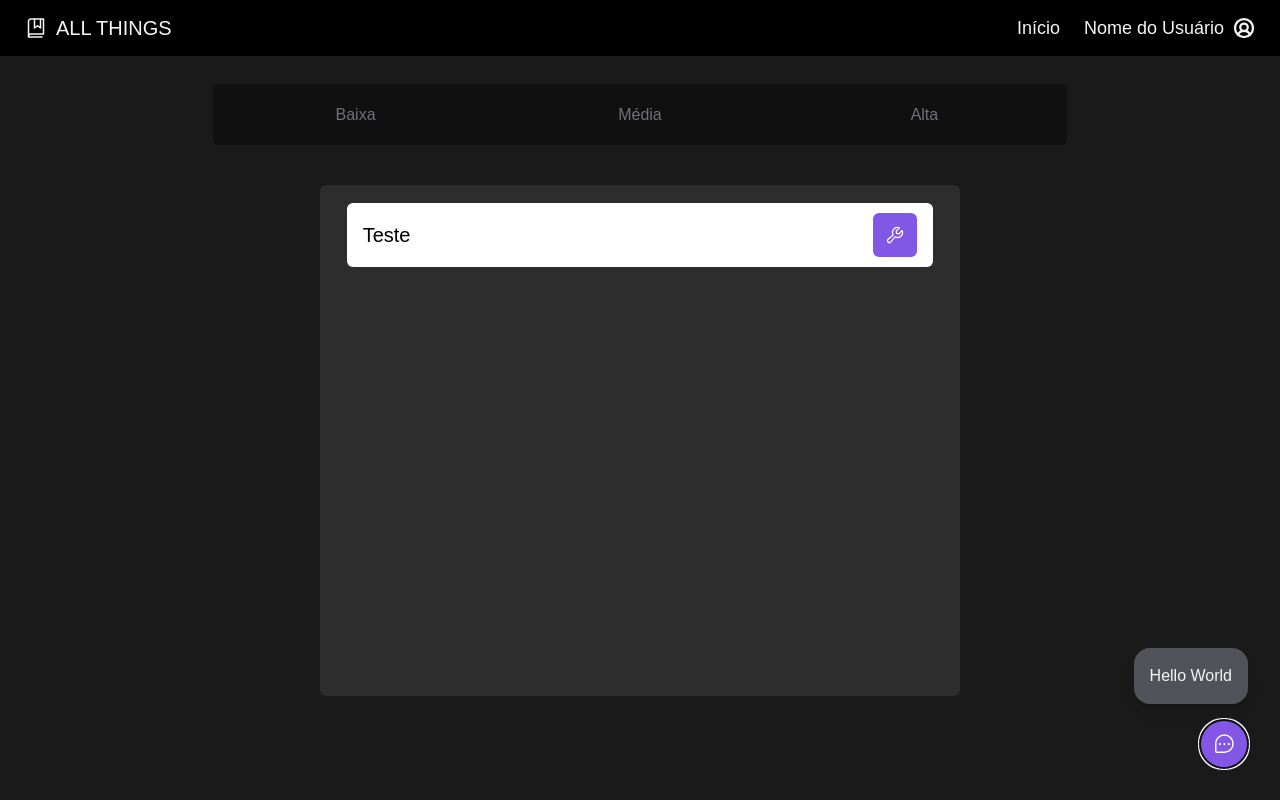
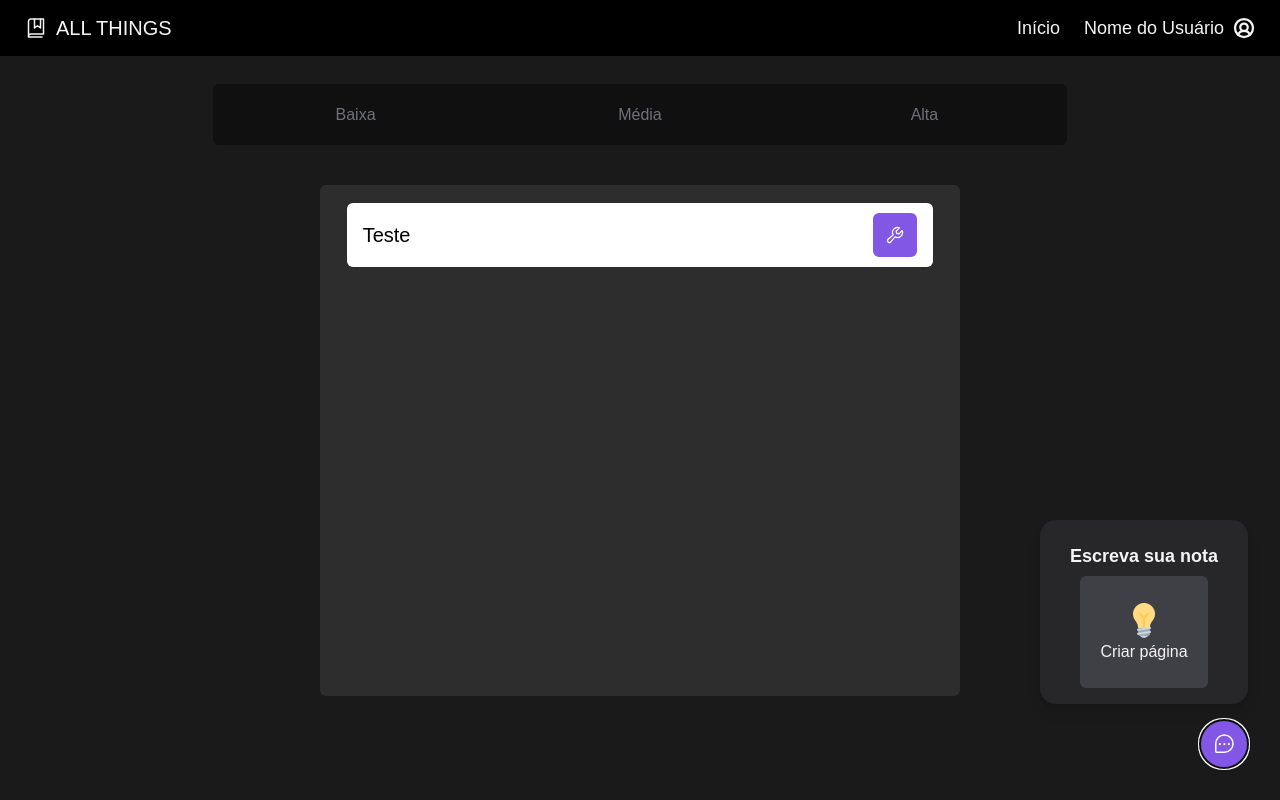
Before and after one commit to davi-souza2001/allThings, a React (Vite) app: page / in a window 1280 px wide. Both pictures are taken after a click on the button "Write". Built offline with nearby package versions, Linux system fonts and the light colour scheme.

Commit message:
created widget create new page

```diff
--- a/src/components/WidgetForm.tsx
+++ b/src/components/WidgetForm.tsx
@@ -1,7 +1,18 @@
-export function WidgetForm(){
-    return(
-        <div className="bg-zinc-600 p-4 relative rounded-2xl mb-4 flex flex-col item-center shadow-lg w-[calc(100vw-2rem)] md:w-auto">
-            Hello World
+import Idea from '../imgs/idea.png';
+import Thought from '../imgs/thought.png';
+
+export function WidgetForm() {
+    return (
+        <div className=" bg-zinc-800 p-4 relative rounded-2xl mb-4 flex flex-col item-center shadow-lg w-[calc(100vw-2rem)] md:w-auto">
+            <div className="w-44 h-10 flex items-center justify-center font-semibold text-lg">
+                <span>Escreva sua nota</span>
+            </div>
+            <div className="w-full h-full flex items-center justify-center">
+                <div className="bg-zinc-700 w-32 h-28 flex items-center justify-center flex-col rounded-md cursor-pointer">
+                    <img src={Idea} alt="Icone para criar página" />
+                    <span>Criar página</span>
+                </div>
+            </div>
         </div>
     )
 }
```
Also changed, not shown: src/imgs/idea.png (added), src/imgs/thought.png (added).
